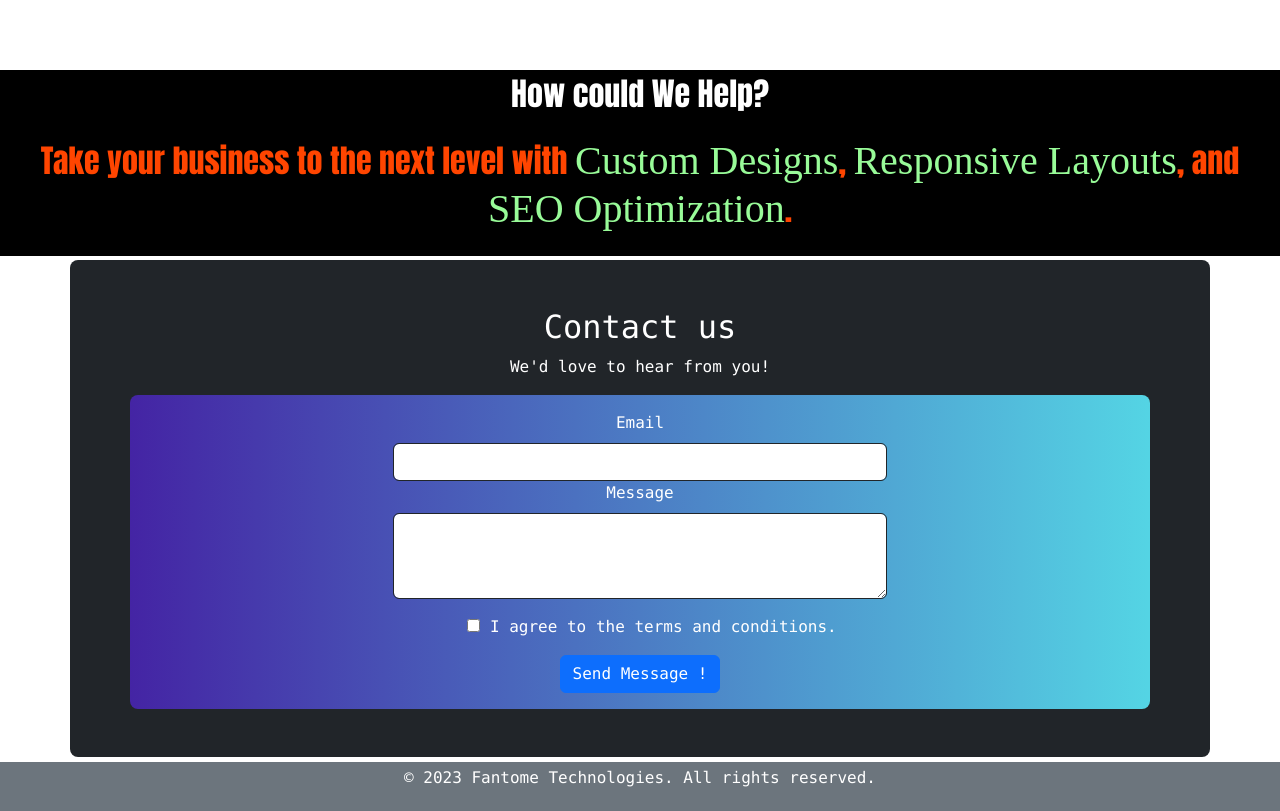
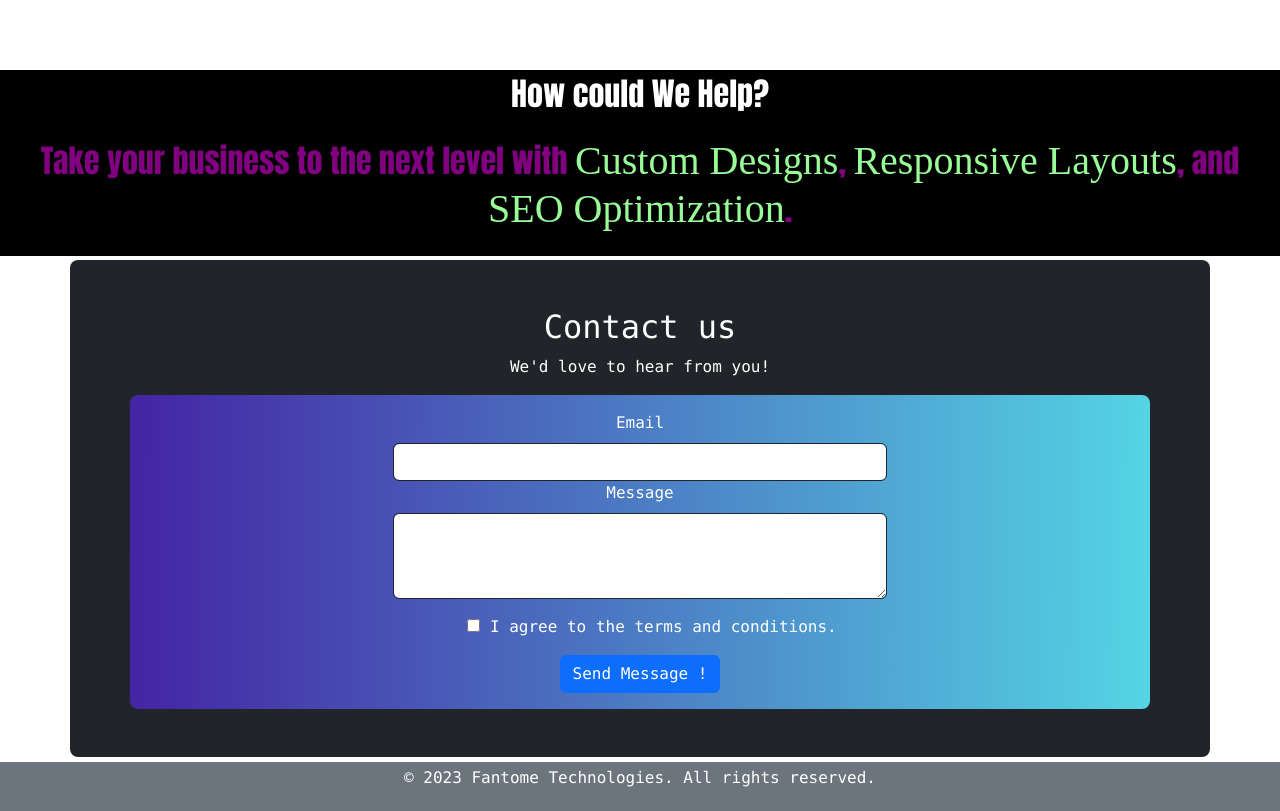
Before and after one commit to Loggingout/Company-Website, a website built with Vite: page FT/src/index.html in a window 1280 px wide. Shown: the part 860-1671 px from the top of the page. Built offline with nearby package versions, Linux system fonts and the light colour scheme.

Commit message:
Color change to the service subtitle.

```diff
--- a/FT/src/styles.css
+++ b/FT/src/styles.css
@@ -87,7 +87,7 @@ body {
 
 .service-subtitle {
     font-family: 'Impact';
-    color: orangered;
+    color: purple;
     font-size: 2rem;
 }
 
```
